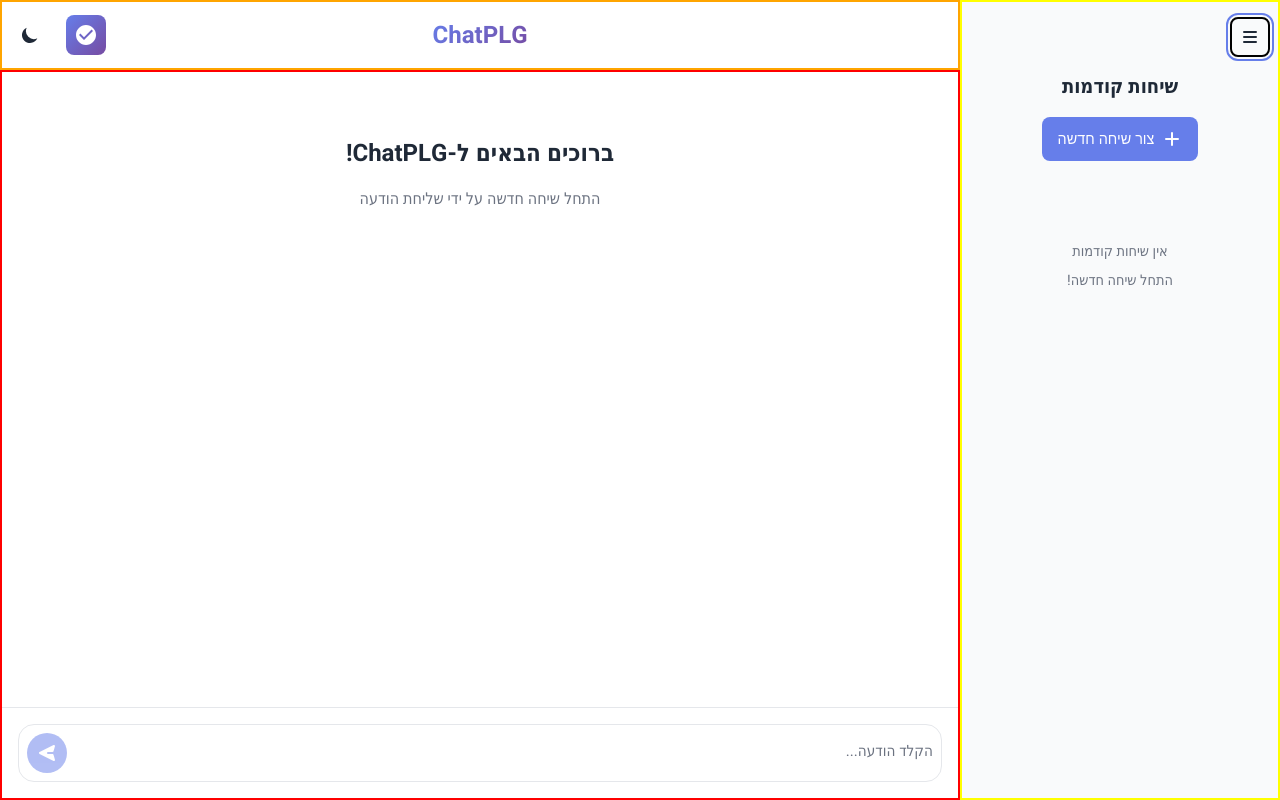
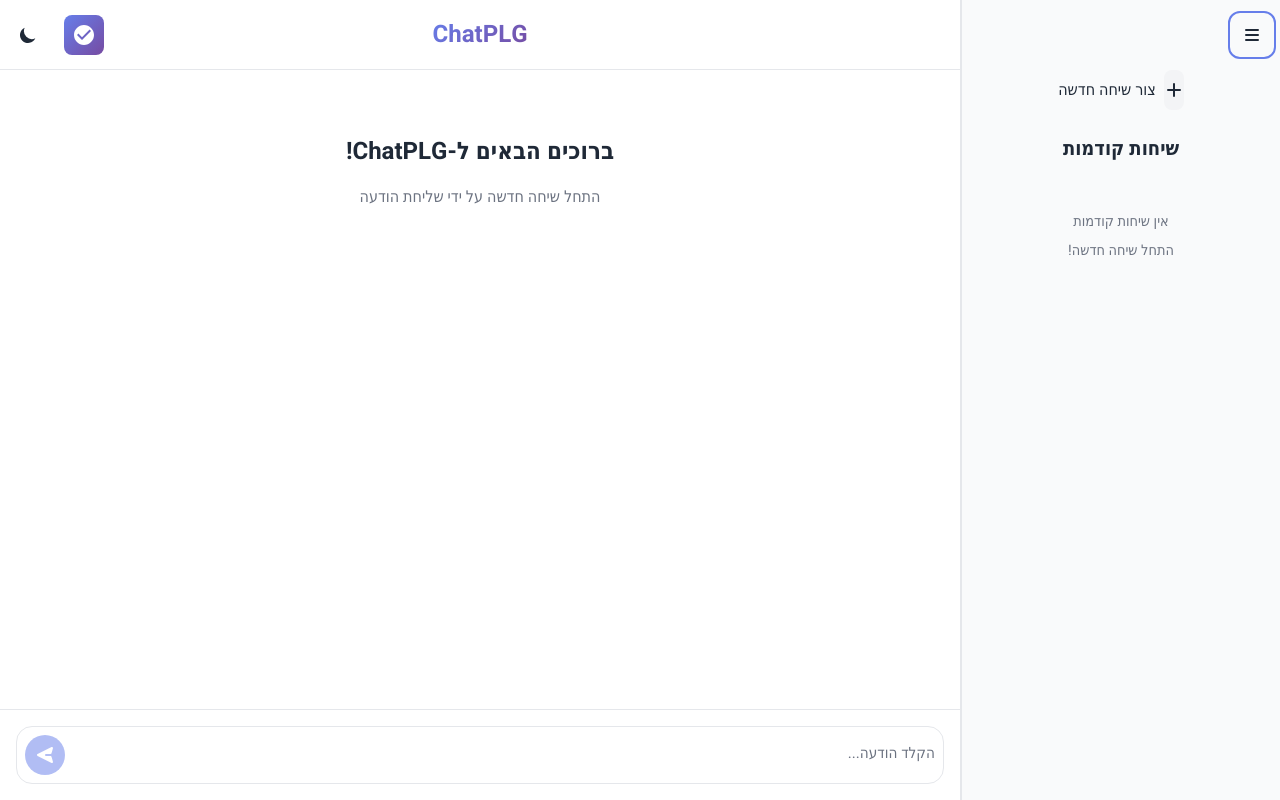
Before and after one commit to Kiloma-Advanced-Solutions/PLG_AI, a Next.js app: page / in a window 1280 px wide. Both pictures are taken after a click on the button 1250 px from the left and 37 px from the top of the page. Built offline with nearby package versions, Linux system fonts and the light colour scheme.

Commit message:
23.6.25 end of day

```diff
--- a/src/components/chat-container-component/chat-container-component.module.css
+++ b/src/components/chat-container-component/chat-container-component.module.css
@@ -6,7 +6,6 @@
   height: 100%;
   min-height: 0;
   background-color: var(--background-color);
-  border: 2px solid red;
 }
 
 
--- a/src/components/header-component/header-component.module.css
+++ b/src/components/header-component/header-component.module.css
@@ -9,7 +9,6 @@
   position: sticky;
   top: 0;
   transition: all 0.3s ease;
-  border: 2px solid orange;
   margin-right: 60px;
   box-sizing: border-box;
 }
--- a/src/components/new-chat-button-component/new-chat-button-component.module.css
+++ /dev/null
@@ -1,25 +0,0 @@
-.newChatButton {
-  display: flex;
-  align-items: center;
-  gap: 0.5rem;
-  width: 100%;
-  padding: 0.75rem 1rem;
-  background-color: var(--primary-color);
-  color: var(--primary-text);
-  border: none;
-  border-radius: 0.5rem;
-  font-size: 0.9rem;
-  font-weight: 500;
-  cursor: pointer;
-  transition: background-color 0.2s ease;
-  margin-bottom: 1rem;
-}
-
-.newChatButton:hover {
-  background-color: var(--primary-hover);
-}
-
-.plusIcon {
-  width: 1.25rem;
-  height: 1.25rem;
-}
--- a/src/components/new-chat-button-component/new-chat-button-component.tsx
+++ /dev/null
@@ -1,21 +0,0 @@
-'use client';
-
-import styles from './new-chat-button-component.module.css';
-
-type NewChatButtonComponentProps = {
-  onClick: () => void;
-};
-
-export default function NewChatButtonComponent({ onClick }: NewChatButtonComponentProps) {
-  return (
-    <button
-      className={styles.newChatButton}
-      onClick={onClick}
-    >
-      <svg className={styles.plusIcon} fill="currentColor" viewBox="0 0 20 20">
-        <path fillRule="evenodd" d="M10 3a1 1 0 011 1v5h5a1 1 0 110 2h-5v5a1 1 0 11-2 0v-5H4a1 1 0 110-2h5V4a1 1 0 011-1z" clipRule="evenodd" />
-      </svg>
-      צור שיחה חדשה
-    </button>
-  );
-}
--- /dev/null
+++ b/src/components/new-chat-button-sidebar-component/new-chat-button-sidebar-component.module.css
@@ -0,0 +1,49 @@
+/* plus icon area */
+.plusSection {
+  display: flex;
+  align-items: center;
+  flex-shrink: 0;
+  position: absolute;
+  top: 70px;
+  height: 40px;
+  width: 40px;
+  cursor: pointer;
+  border-radius: 8px;
+  transition: all 0.2s ease;
+  justify-content: center;
+  color: var(--text-color);
+}
+
+.plusSection:hover {
+  background-color: var(--hover-bg);
+}
+
+.miniIcon {
+  width: 40px;
+  height: 40px;
+  display: flex;
+  align-items: center;
+  justify-content: center;
+  background-color: var(--hover-bg);
+  border-radius: 8px;
+  cursor: pointer;
+  color: var(--text-color);
+}
+
+.miniIcon:hover {
+  background-color: var(--primary-color);
+  color: var(--primary-text);
+}
+
+.miniIcon svg {
+  width: 20px;
+  height: 20px;
+}
+
+.plusTitle {
+  font-size: 1rem;
+  font-weight: 500;
+  color: var(--text-color);
+  white-space: nowrap;
+  margin-right: 0.5rem;
+}
--- /dev/null
+++ b/src/components/new-chat-button-sidebar-component/new-chat-button-sidebar-component.tsx
@@ -0,0 +1,26 @@
+'use client';
+
+import styles from './new-chat-button-sidebar-component.module.css';
+
+type NewChatButtonSidebarComponentProps = {
+  onClick: () => void;
+  isOpen: boolean;
+};
+
+export default function NewChatButtonSidebarComponent({
+  onClick,
+  isOpen
+}: NewChatButtonSidebarComponentProps) {
+  return (
+    <div className={styles.plusSection} onClick={onClick}>
+      <div className={styles.miniIcon}>
+        <svg fill="currentColor" viewBox="0 0 20 20">
+          <path fillRule="evenodd" d="M10 3a1 1 0 011 1v5h5a1 1 0 110 2h-5v5a1 1 0 11-2 0v-5H4a1 1 0 110-2h5V4a1 1 0 011-1z" clipRule="evenodd" />
+        </svg>
+      </div>
+      {isOpen && (
+        <span className={styles.plusTitle}>צור שיחה חדשה</span>
+      )}
+    </div>
+  );
+}
--- a/src/components/previous-chat-item-component/previous-chat-item-component.module.css
+++ b/src/components/previous-chat-item-component/previous-chat-item-component.module.css
@@ -4,7 +4,10 @@
   cursor: pointer;
   transition: background-color 0.2s ease;
   border-radius: 0.5rem;
-  margin: 0.25rem 0.5rem;
+  margin: 0.25rem 0.25rem;
+  border: 2px solid var(--border-color);
+  width: calc(100% - 0.5rem);
+  box-sizing: border-box;
 }
 
 .conversationItem:hover {
--- a/src/components/previous-chat-list-component/previous-chat-list-component.module.css
+++ b/src/components/previous-chat-list-component/previous-chat-list-component.module.css
@@ -1,8 +1,8 @@
-
 .conversationsList {
   flex: 1;
-  overflow-y: auto;
-  padding: 1rem 0;
+  width: 100%;
+  box-sizing: border-box;
+  overflow-x: hidden;
 }
 
 .emptyState {
--- a/src/components/sidebar-component/sidebar-component.module.css
+++ b/src/components/sidebar-component/sidebar-component.module.css
@@ -7,10 +7,10 @@
   width: 60px;
   height: 100vh;
   background-color: var(--sidebar-bg);
+  border-left: 2px solid var(--border-color);
   transition: width 0.3s ease;
   overflow: hidden;
   z-index: 10;
-  border: 2px solid yellow;
 }
 
 .sidebar.open {
@@ -19,18 +19,21 @@
 
 .sidebarContent {
   height: 100%;
-  padding-top: 70px;
+  width: 100%;
+  padding: 70px 0.5rem 1rem 0.5rem;
   overflow-y: auto;
+  overflow-x: hidden;
   direction: rtl;
+  box-sizing: border-box;
 }
 
 .sidebarHeader {
-  margin-bottom: 1.5rem;
+  margin-top: 4rem;
+  margin-bottom: 0.5rem;
   text-align: center;
 }
 
 .sidebarHeader h2 {
-  margin: 0 0 1rem 0;
   font-size: 1.25rem;
   font-weight: 600;
   color: var(--text-color);
@@ -60,7 +63,6 @@
   cursor: pointer;
   border-radius: 8px;
   transition: all 0.2s ease;
-  border: 2px solid black;
 }
 
 .burgerButton:hover {
--- a/src/components/sidebar-component/sidebar-component.tsx
+++ b/src/components/sidebar-component/sidebar-component.tsx
@@ -1,7 +1,7 @@
 'use client';
 
 import { Conversation } from '../../types';
-import NewChatButtonComponent from '../new-chat-button-component/new-chat-button-component';
+import NewChatButtonSidebarComponent from '../new-chat-button-sidebar-component/new-chat-button-sidebar-component';
 import PreviousChatListComponent from '../previous-chat-list-component/previous-chat-list-component';
 import styles from './sidebar-component.module.css';
 
@@ -37,11 +37,16 @@ export default function SidebarComponent({
         </button>
       </div>
 
+      {/* Plus icon - always visible */}
+      <NewChatButtonSidebarComponent
+        onClick={onCreateNewChat}
+        isOpen={isOpen}
+      />
+
       {isOpen ? (
         <div className={styles.sidebarContent}>
           <div className={styles.sidebarHeader}>
             <h2>שיחות קודמות</h2>
-            <NewChatButtonComponent onClick={onCreateNewChat} />
           </div>
 
           <PreviousChatListComponent
@@ -52,12 +57,7 @@ export default function SidebarComponent({
         </div>
       ) : (
         <div className={styles.miniSidebar}>
-          {/* new chat icon */}
-          <div className={styles.miniIcon} onClick={onCreateNewChat}>
-            <svg fill="currentColor" viewBox="0 0 20 20">
-              <path fillRule="evenodd" d="M10 3a1 1 0 011 1v5h5a1 1 0 110 2h-5v5a1 1 0 11-2 0v-5H4a1 1 0 110-2h5V4a1 1 0 011-1z" clipRule="evenodd" />
-            </svg>
-          </div>
+          {/* Additional mini icons can go here if needed */}
         </div>
       )}
     </div>
```
